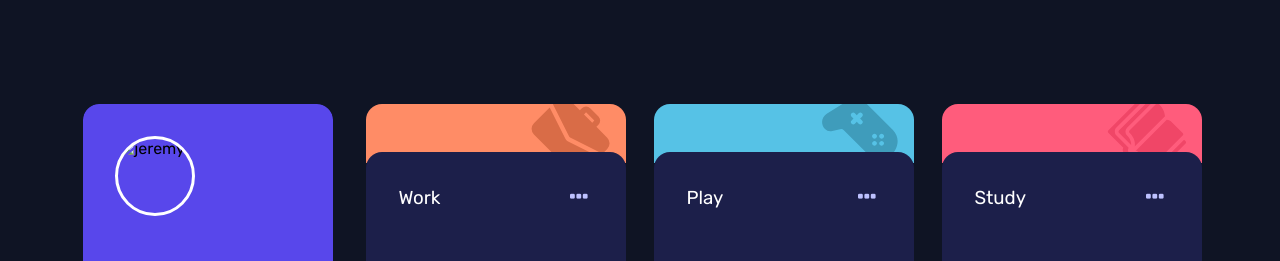
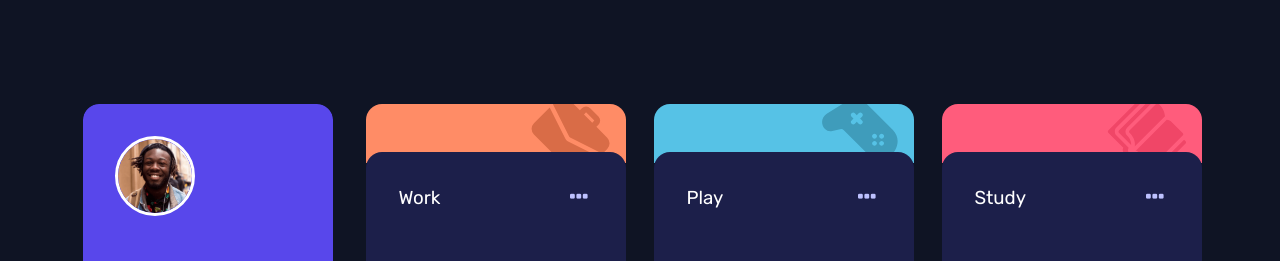
Before and after one commit to Mohamed-Magdy-fayed/time-tracking-dashboard-main, a plain HTML site: page index.html in a window 1280 px wide. Shown: the top 261 px of the page. Drawn offline with Linux system fonts and the light colour scheme.

Commit message:
Update index.html

```diff
--- a/index.html
+++ b/index.html
@@ -16,7 +16,7 @@
   <div class="app">
     <div class="info-container">
       <div class="info">
-        <img src="image-jeremy.png" alt="jeremy">
+        <img src="images/image-jeremy.png" alt="jeremy">
         <div class="name">
           <span>Report for</span>
           <h2>Jeremy Robson</h2>
```
